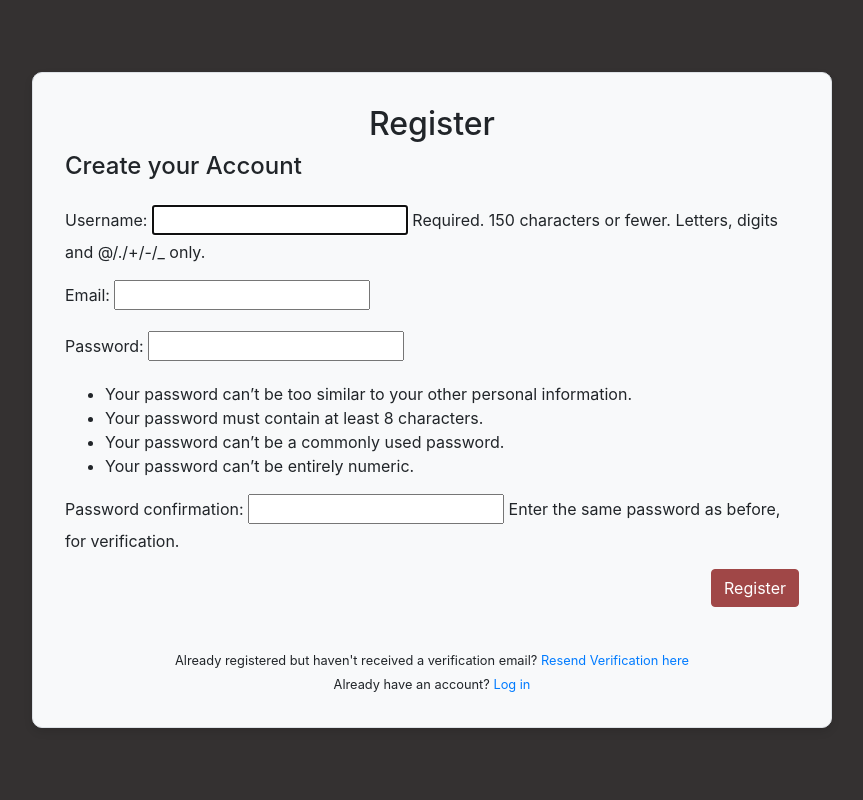
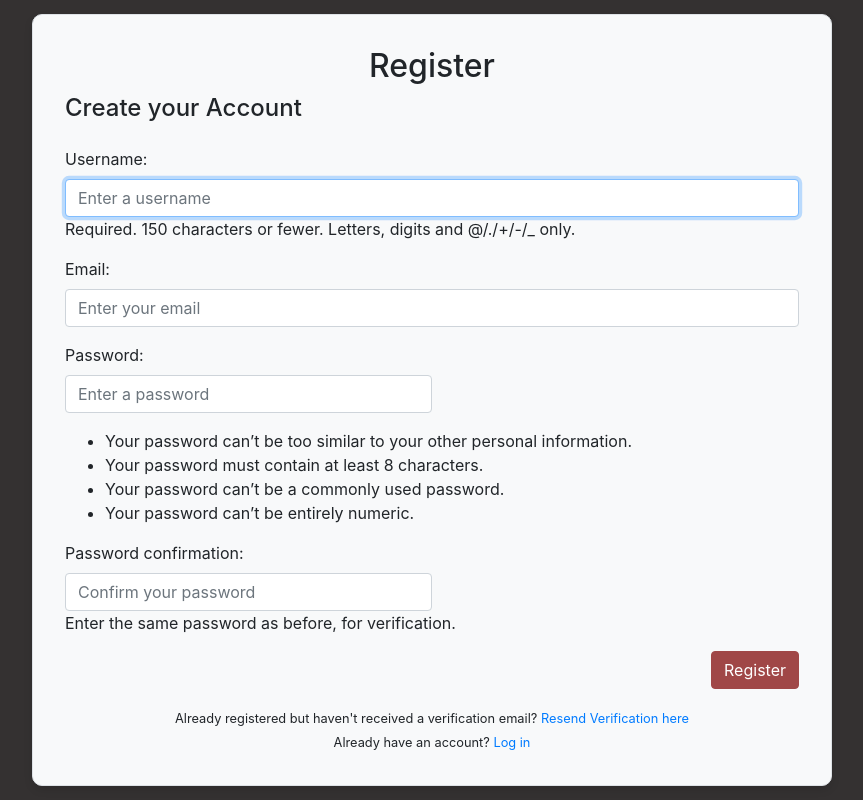
Before and after one commit to nashmglq/SoftDevPrj, a Django app: page /register/ in a window 1280 px wide. Shown: the whole page, without its empty margins (208-1071 px from the left). Run offline with Django 5.2, Linux system fonts and the light colour scheme; some libraries are stand-ins or nearby versions.

Commit message:
Register

```diff
--- a/softdevfinals/accounts/forms.py
+++ b/softdevfinals/accounts/forms.py
@@ -5,37 +5,69 @@ from .models import Profile
 
 
 class CustomLoginForm(forms.Form):
-    email = forms.EmailField(required=True)
-    password = forms.CharField(widget=forms.PasswordInput, required=True)
+    email = forms.EmailField(
+        required=True,
+        widget=forms.EmailInput(attrs={'class': 'form-control', 'placeholder': 'Enter your email'})
+    )
+    password = forms.CharField(
+        widget=forms.PasswordInput(attrs={'class': 'form-control', 'placeholder': 'Enter your password'}),
+        required=True
+    )
 
 
 class CustomUserCreationForm(UserCreationForm):
-    email = forms.EmailField(required=True)  # Adding the email field
+    email = forms.EmailField(
+        required=True,
+        widget=forms.EmailInput(attrs={'class': 'form-control', 'placeholder': 'Enter your email'})
+    )
 
     class Meta:
         model = User
-        fields = ('username', 'email', 'password1', 'password2')  # Include email
+        fields = ('username', 'email', 'password1', 'password2')
 
-    def save(self, commit=True):
-        user = super().save(commit=False)
-        user.email = self.cleaned_data['email']  # Save email to the user object
-        if commit:
-            user.save()
-        return user
+    def __init__(self, *args, **kwargs):
+        super(CustomUserCreationForm, self).__init__(*args, **kwargs)
+        self.fields['username'].widget.attrs.update({'class': 'form-control', 'placeholder': 'Enter a username'})
+        self.fields['password1'].widget.attrs.update({'class': 'form-control', 'placeholder': 'Enter a password'})
+        self.fields['password2'].widget.attrs.update({'class': 'form-control', 'placeholder': 'Confirm your password'})
+
+        self.fields['password1'].widget.attrs.update({'class': 'form-control col-md-6'})
+        self.fields['password2'].widget.attrs.update({'class': 'form-control col-md-6'})
+
 
 class UserUpdateForm(forms.ModelForm):
-    email = forms.EmailField()
+    email = forms.EmailField(
+        widget=forms.EmailInput(attrs={'class': 'form-control', 'placeholder': 'Enter your email'})
+    )
 
     class Meta:
         model = User
         fields = ['username', 'email']
+        widgets = {
+            'username': forms.TextInput(attrs={'class': 'form-control', 'placeholder': 'Enter your username'}),
+        }
+
+
 class ProfileUpdateForm(forms.ModelForm):
     class Meta:
         model = Profile
         fields = ['image', 'bio']
+        widgets = {
+            'bio': forms.Textarea(attrs={'class': 'form-control', 'placeholder': 'Enter a short bio'}),
+        }
 
 
 class ContactForm(forms.Form):
-    subject = forms.CharField(max_length=100, required=True)
-    email = forms.EmailField(required=True)
-    message = forms.CharField(widget=forms.Textarea, required=True)
+    subject = forms.CharField(
+        max_length=100,
+        required=True,
+        widget=forms.TextInput(attrs={'class': 'form-control', 'placeholder': 'Enter the subject'})
+    )
+    email = forms.EmailField(
+        required=True,
+        widget=forms.EmailInput(attrs={'class': 'form-control', 'placeholder': 'Enter your email'})
+    )
+    message = forms.CharField(
+        widget=forms.Textarea(attrs={'class': 'form-control', 'placeholder': 'Enter your message'}),
+        required=True
+    )
--- a/softdevfinals/templates/accounts/register.html
+++ b/softdevfinals/templates/accounts/register.html
@@ -37,7 +37,7 @@
         <button type="submit" class="btn custom-btn">Register</button>
       </div>
     </form>
-    <br>
+
     <div class="text-center mt-3">
       <small>Already registered but haven't received a verification email? <a href="{% url 'resend_verification' %}">Resend Verification here</a></small> <br/>
       <small>Already have an account? <a href="{% url 'login' %}" class="mt-auto">Log in</a></small>
```
